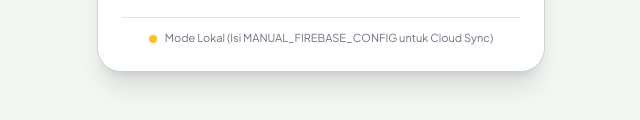
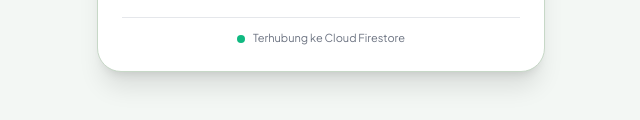
Before and after one commit to ilhamisugiee/UGIEE-B2BPortal, a plain HTML site: page index.html in a window 1280 px wide. Shown: the part 595-715 px from the top of the page, without its empty margins (319-959 px from the left). Drawn offline with nearby package versions, Linux system fonts and the light colour scheme.

Commit message:
index.html

```diff
--- a/index.html
+++ b/index.html
@@ -527,12 +527,12 @@
     // KONFIGURASI CLOUD FIRESTORE (Ganti dengan kredensial proyek Firebase Anda)
     // =========================================================================
     const MANUAL_FIREBASE_CONFIG = {
-      apiKey: "ISI_API_KEY_FIREBASE_ANDA",
-      authDomain: "ISI_PROJECT_ID.firebaseapp.com",
-      projectId: "ISI_PROJECT_ID",
-      storageBucket: "ISI_PROJECT_ID.appspot.com",
-      messagingSenderId: "ISI_SENDER_ID",
-      appId: "ISI_APP_ID"
+      apiKey: "AIzaSyB4v23rAro4ofdNRYzeQqw6pIy1eyt9EDI",
+      authDomain: "ugiee-supply-chain.firebaseapp.com",
+      projectId: "ugiee-supply-chain",
+      storageBucket: "ugiee-supply-chain.firebasestorage.app",
+      messagingSenderId: "942326025398",
+      appId: "1:942326025398:web:817a70a985a0e1598d6a17"
     };
 
     let db = null;
```
